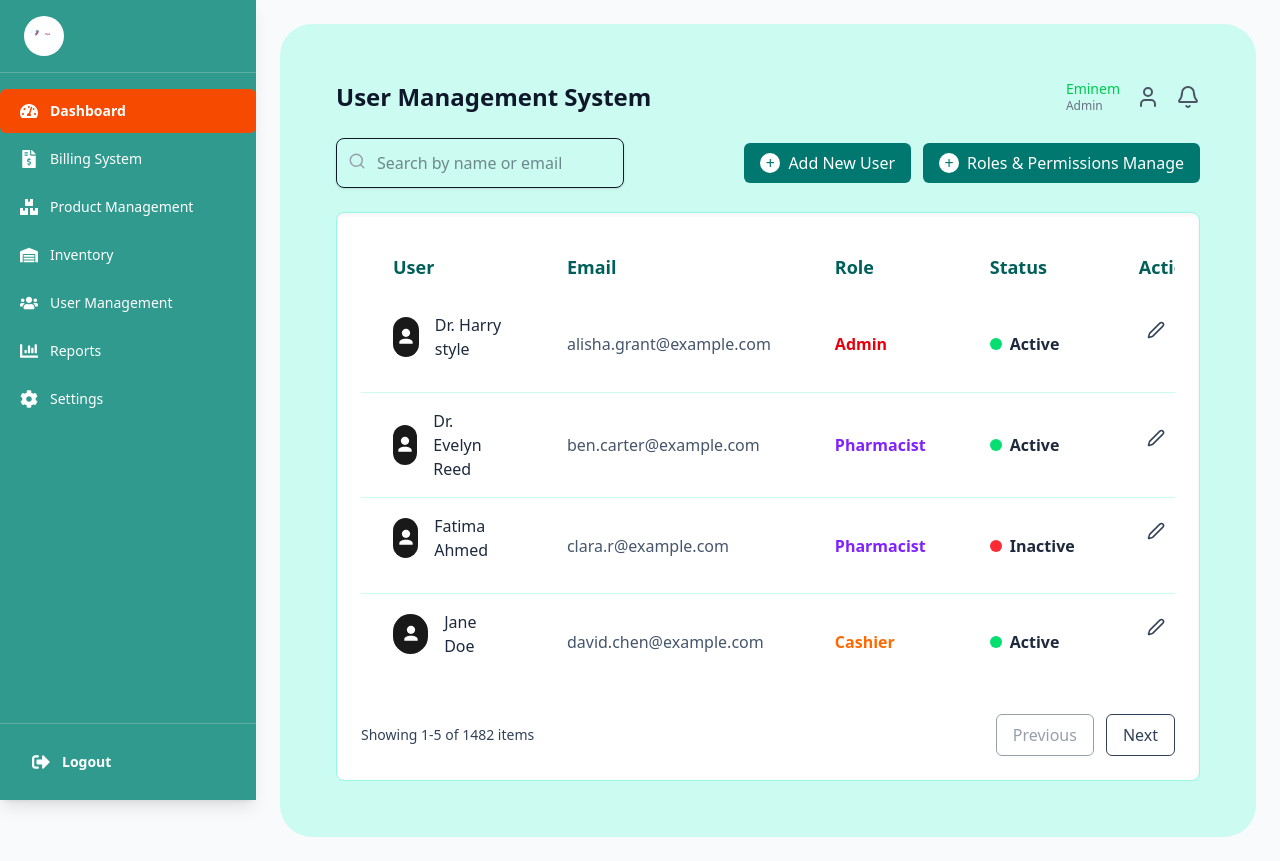
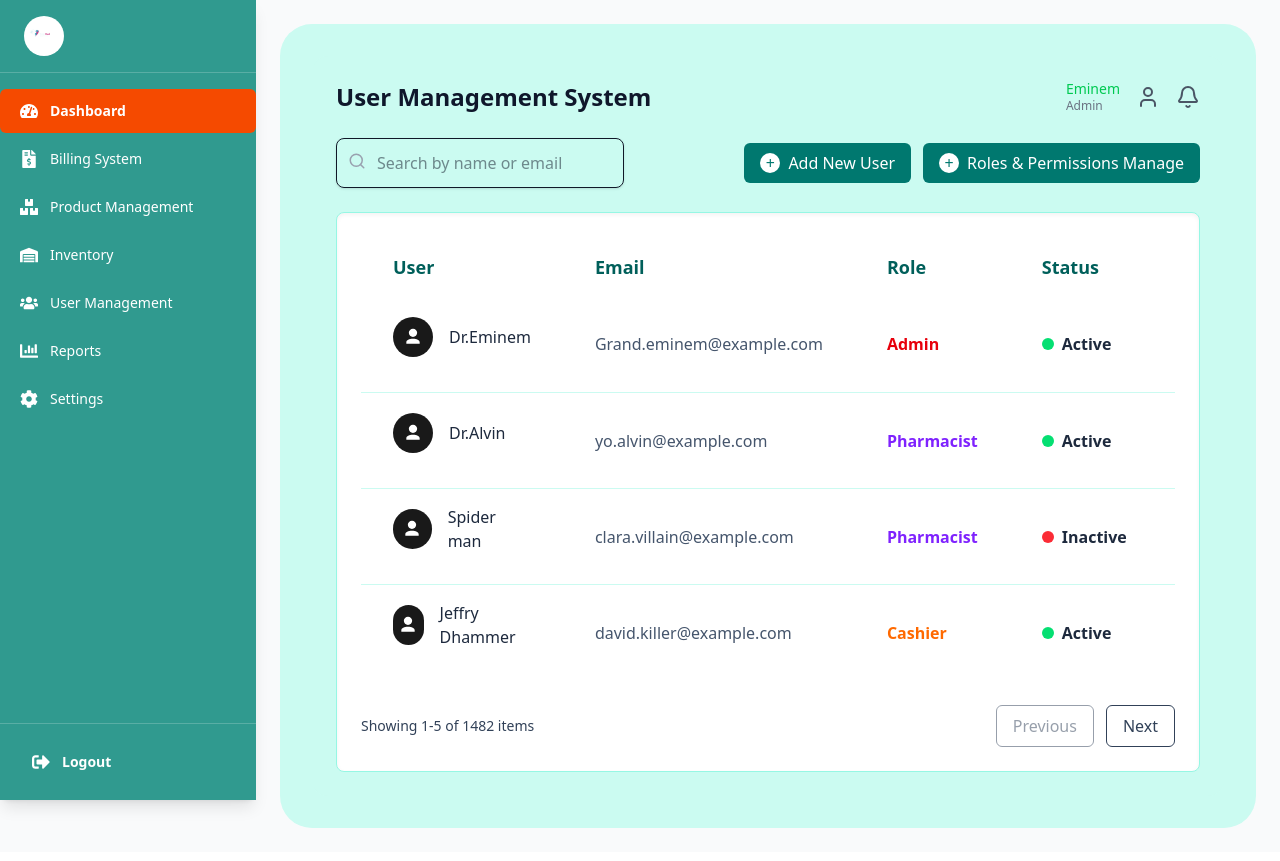
Before and after one commit to supunyasanthaofficial/Pharmacy-management-system, a React (Vite) app: page /users in a window 1280 px wide. Built offline with nearby package versions, Linux system fonts and the light colour scheme.

Commit message:
Implementing a UserManagment Page without button navigation.

```diff
--- a/src/pages/UserManagement.jsx
+++ b/src/pages/UserManagement.jsx
@@ -8,32 +8,32 @@
   const users = [
     {
       id: 1,
-      name: "Dr. Harry style",
-      email: "alisha.grant@example.com",
+      name: "Dr.Eminem",
+      email: "Grand.eminem@example.com",
       role: "Admin",
       roleColor: "text-red-600",
       status: "Active",
     },
     {
       id: 2,
-      name: "Dr. Evelyn Reed",
-      email: "ben.carter@example.com",
+      name: "Dr.Alvin",
+      email: "yo.alvin@example.com",
       role: "Pharmacist",
       roleColor: "text-violet-600",
       status: "Active",
     },
     {
       id: 3,
-      name: "Fatima Ahmed",
-      email: "clara.r@example.com",
+      name: "Spider man",
+      email: "clara.villain@example.com",
       role: "Pharmacist",
       roleColor: "text-violet-600",
       status: "Inactive",
     },
     {
       id: 4,
-      name: "Jane Doe",
-      email: "david.chen@example.com",
+      name: "Jeffry Dhammer",
+      email: "david.killer@example.com",
       role: "Cashier",
       roleColor: "text-orange-500",
       status: "Active",
```
